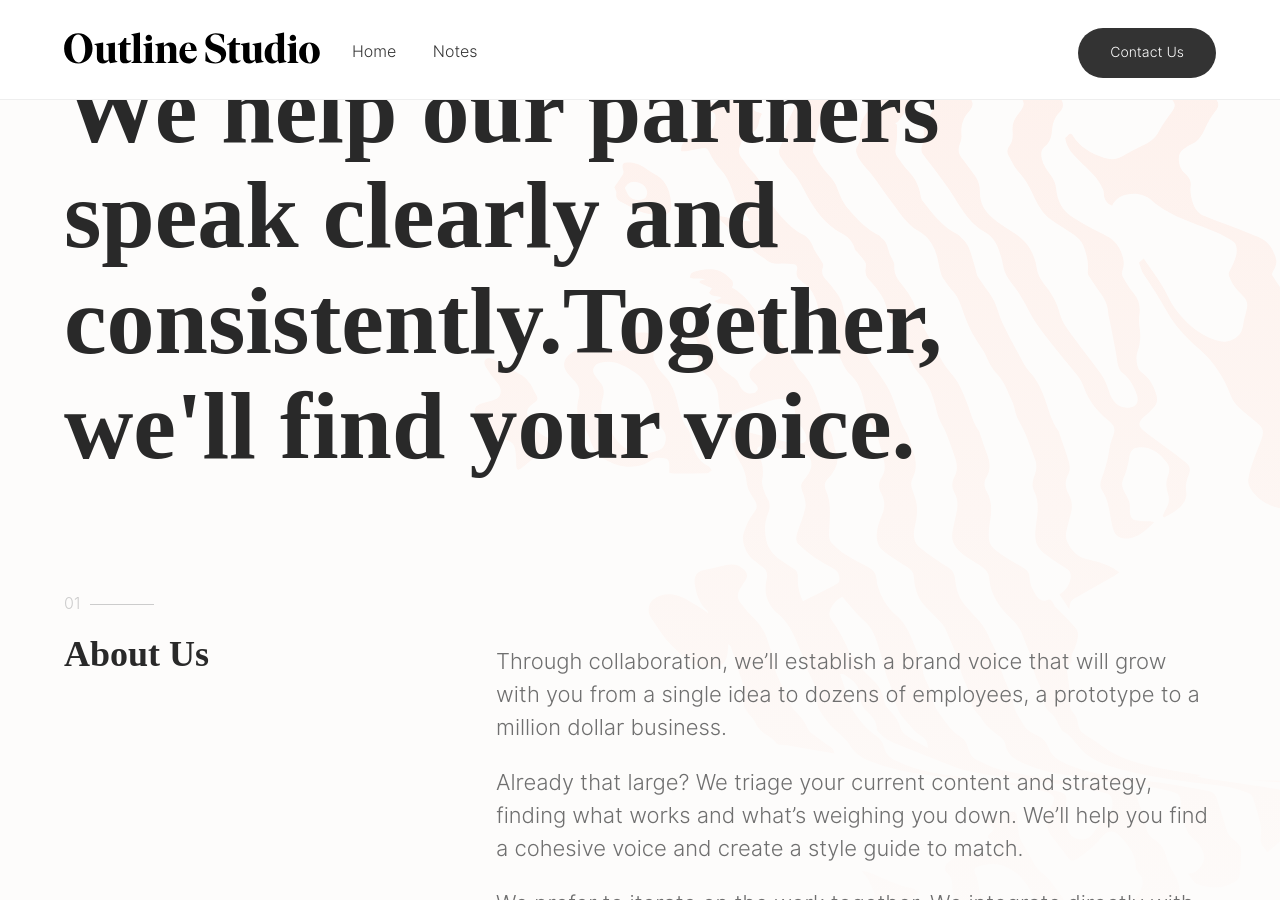
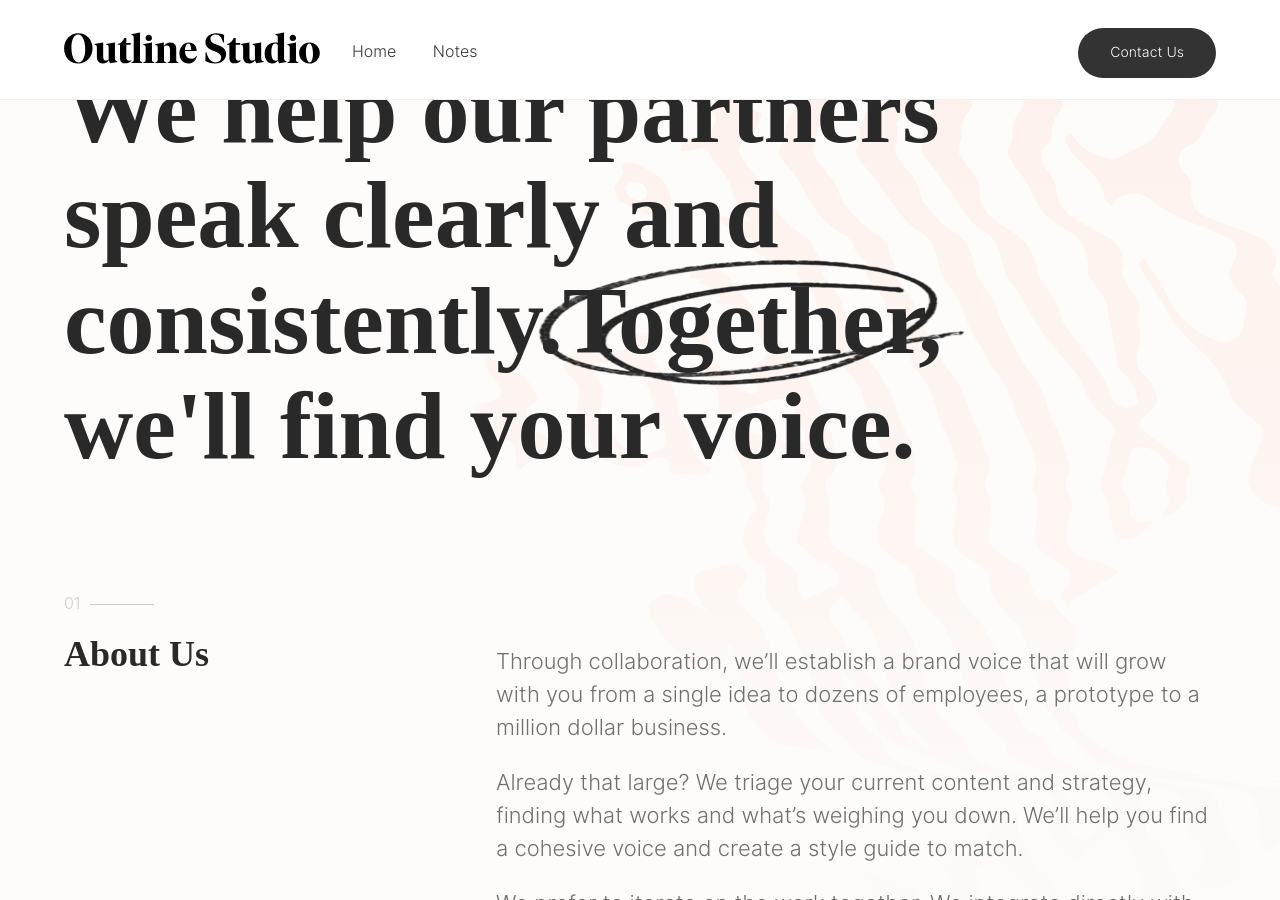
Before and after one commit to aarongilmore/outline-studio, a Jekyll site: the page built from index.md, in a window 1280 px wide and 900 px high, scrolled down 325 px. Built offline with Jekyll 4.4.1, drawn with Linux system fonts in a browser that asks for light colours; nearby versions of some CDN libraries; some web fonts are replaced.

Commit message:
Trying pencil sketch graphic on main tagline.

```diff
--- a/_layouts/default.html
+++ b/_layouts/default.html
@@ -51,9 +51,16 @@
   <body class="home">
       {% include header.html %}
       <section class="ph3 ph4-m ph5-ns pb5-ns pv3 ma0 mt6-m hero flex items-end">
-        <h1 class="f-headline-ns f1 mw8 dib v-btm pb4">
+        <h1 class="f-headline-ns f1 mw8 dib v-btm pb4 relative">
           <!-- <span class="relative db numbering">01</span> -->
-          We help our partners speak clearly and consistently.<strong>Together, we'll find your voice.</strong>
+          We help our partners speak clearly and consistently.<strong class="">Together, we'll find your voice.</strong>
+          <img src="/assets/images/circle.png" alt="" style="position: absolute;
+          top: 0;
+          left: 0;
+          width: 100%;
+          height: 100%;
+          -o-object-fit: contain;
+          object-fit: contain; transform:translateX(15%) translateY(10%) scale(0.50);z-index:-1">
         </h1>
       </section>
 
```
Also changed, not shown: assets/images/circle.png (added).
